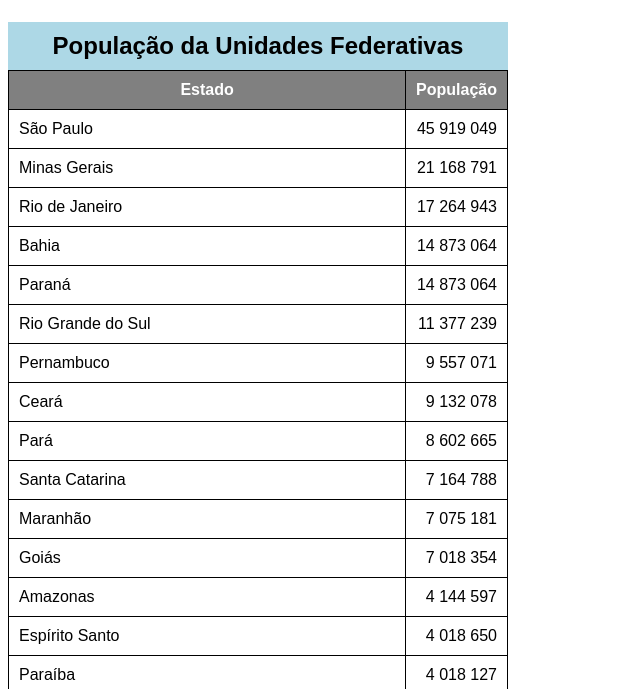
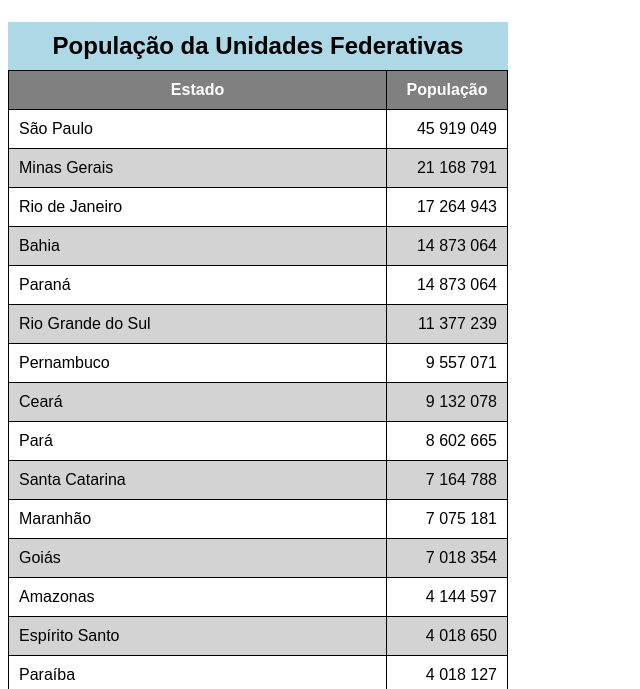
Before and after one commit to C4n2h4/html-css, a plain HTML site: page ex023/tabela002.html in a window 1280 px wide. Shown: the part 111-800 px from the top of the page, without its empty margins (0-640 px from the left). Drawn offline with Linux system fonts and the light colour scheme.

Commit message:
Update tabela002.html

```diff
--- a/ex023/tabela002.html
+++ b/ex023/tabela002.html
@@ -32,6 +32,9 @@
             background-color: gray;
             color: white;
         }
+        tbody > tr:nth-child(2n){
+            background-color: lightgray;
+        }
         td.num{
             text-align: right;
         }
@@ -55,7 +58,7 @@
         <caption>População da Unidades Federativas</caption>
         <thead>
             <th scope="col">Estado</th>
-            <th scope="col" style="width: 50px;">População</th>
+            <th scope="col" style="width: 100px;">População</th>
 
         </thead>
         <tbody>
```
